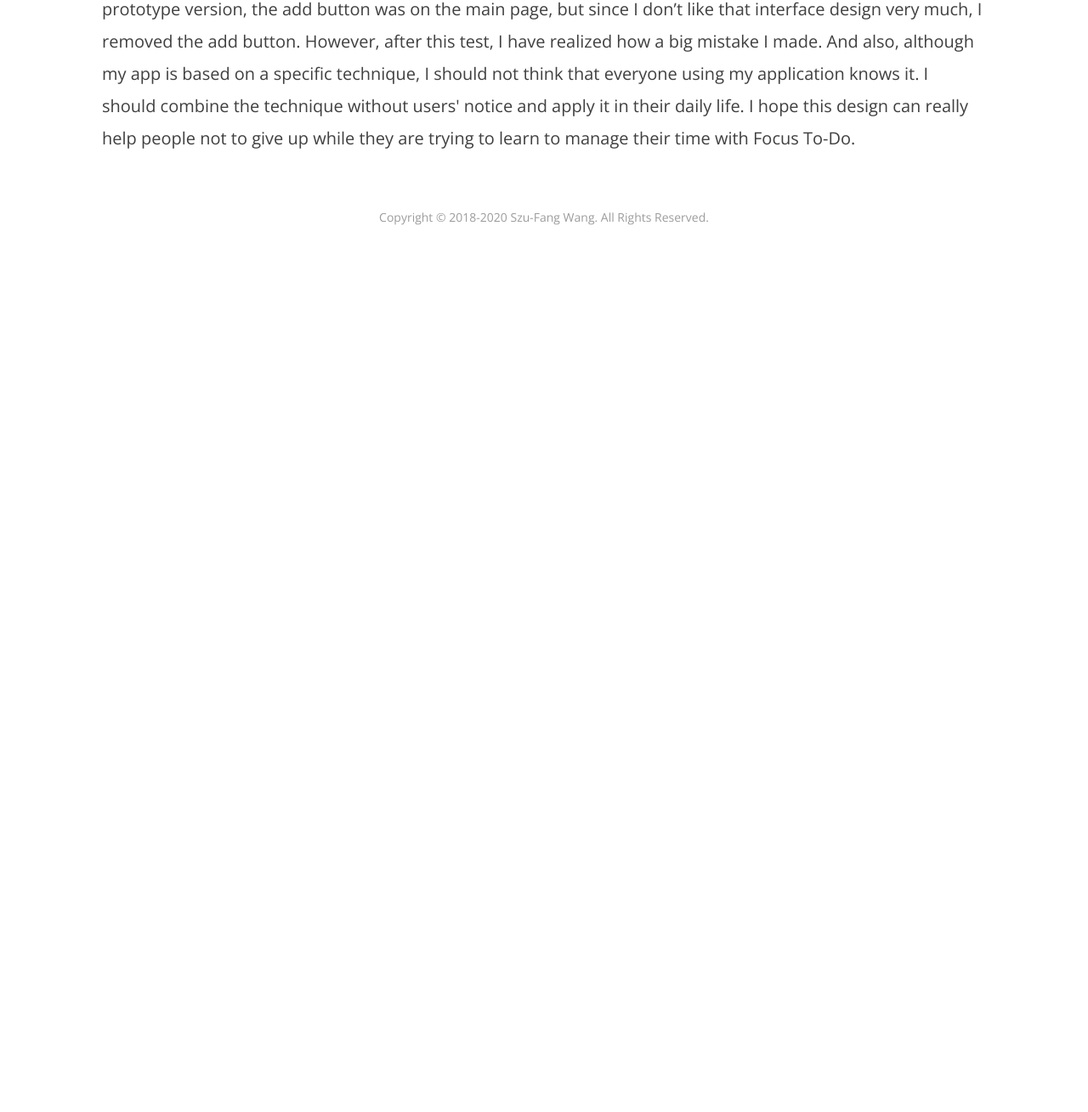
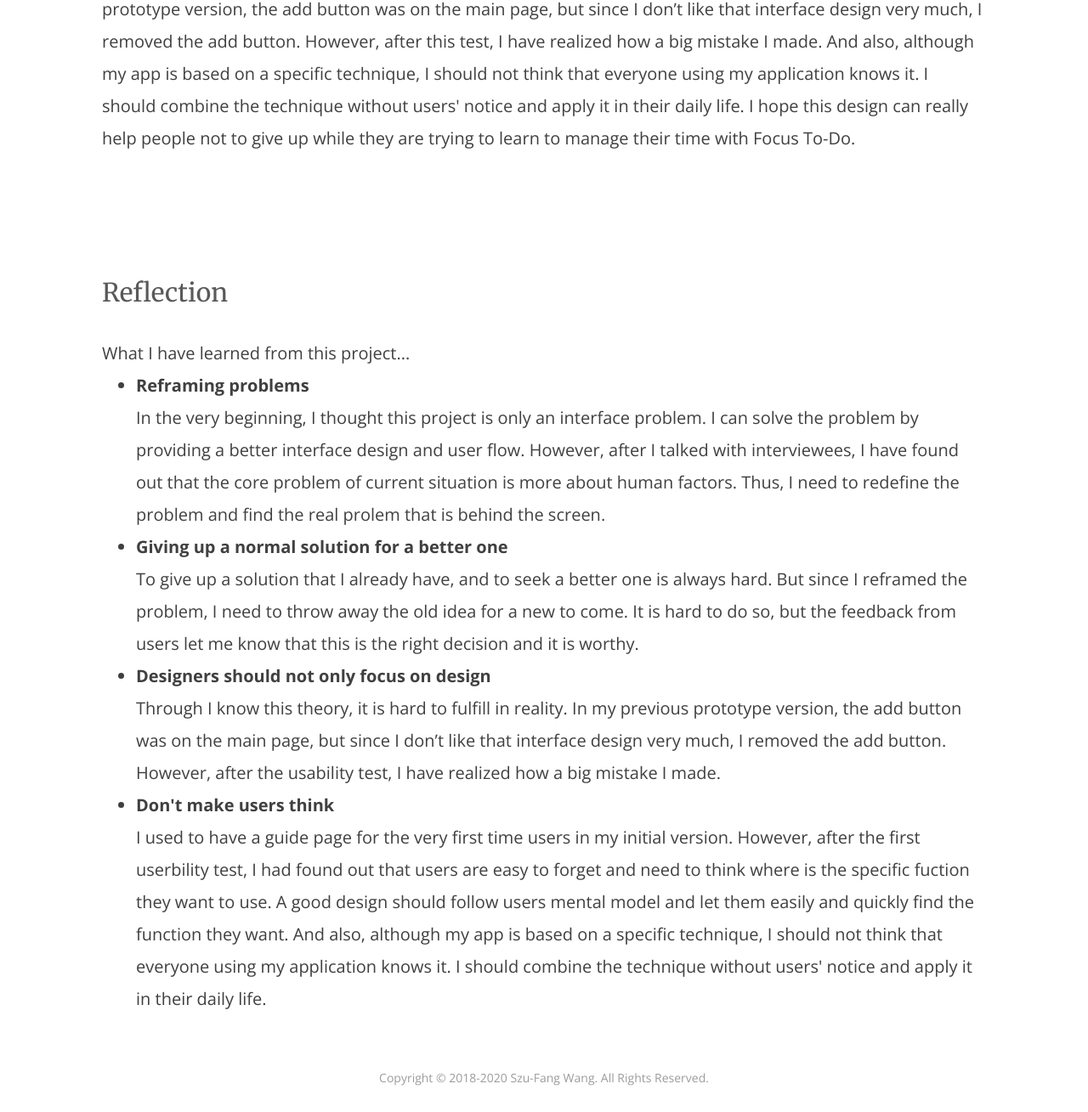
Before and after one commit to szufang/szufang.github.io, a website: page pomodoro.html in a window 1280 px wide. Shown: the part 10442-11751 px from the top of the page at 85% size. Before the commit the page ends 10738 px from the top, so only its background shows below. Drawn offline with nearby package versions, Linux system fonts and the light colour scheme.

Commit message:
add google analytics for pomodoro

```diff
--- a/pomodoro.html
+++ b/pomodoro.html
@@ -5,7 +5,14 @@
 <html lang="en" style="background-color: #ffffff;">
 
 <head>
-
+    <!-- Global site tag (gtag.js) - Google Analytics -->
+    <script async src="https://www.googletagmanager.com/gtag/js?id=UA-143883816-1"></script>
+    <script>
+        window.dataLayer = window.dataLayer || [];
+        function gtag() { dataLayer.push(arguments); }
+        gtag('js', new Date());
+        gtag('config', 'UA-143883816-1');
+    </script>
     <!-- TITLE OF SITE -->
     <title>Szu-Fang | Portfolio - focus to-do</title>
     <!-- Meta -->
@@ -589,6 +596,7 @@
 
                                 <div class="row ">
                                     <div class="col-sm-12">
+
                                         <h5>During this redesign project, I have learned a lot from my interviewees and
                                             usability testers. Besides the problem that I already knew in the beginning,
                                             interviewees had let me notice that there still are
@@ -606,6 +614,66 @@
                                             without users' notice and apply it in their daily life. I hope this design
                                             can really help people not to give up while they are trying to learn to
                                             manage their time with Focus To-Do.
+                                        </h5>
+                                    </div>
+                                </div>
+                            </div>
+                        </div>
+                    </div>
+                </div>
+            </div>
+            <div class=" section section-item dark-background" id="conclusion">
+                <div class="inner-container ">
+                    <div class="container ">
+                        <div style="text-align:left;">
+                            <div class="subtitle p-l-50 p-r-50 p-t-50 p-b-50">
+                                <h3 style="color: #595959;">Reflection</h3>
+
+                                <div class="row ">
+                                    <div class="col-sm-12">
+
+                                        <h5>
+                                            What I have learned from this project...
+                                            <ul>
+                                                <li><b>Reframing problems</b> <br>In the very beginning, I thought this
+                                                    project is only an interface problem. I can solve the problem by
+                                                    providing a better interface design and user flow. However, after I
+                                                    talked with interviewees, I have found out that the core problem of
+                                                    current situation is more about human factors. Thus, I need to
+                                                    redefine the problem and find the real prolem that is behind the
+                                                    screen.
+                                                </li>
+                                                <li>
+                                                    <b>Giving up a normal solution for a better one</b><br> To give up a
+                                                    solution that I already have, and to seek a better one is always
+                                                    hard. But since I reframed the problem, I need to throw away the old
+                                                    idea for a new to come. It is hard to do so, but the feedback from
+                                                    users let me know that this is the right decision and it is worthy.
+                                                </li>
+                                                <li>
+                                                    <b>Designers should not only focus on
+                                                        design</b> <br>Through I know this theory, it is hard to fulfill
+                                                    in reality. In my previous
+                                                    prototype version, the add button was on the main page, but since I
+                                                    don’t
+                                                    like that interface design very much, I removed the add button.
+                                                    However,
+                                                    after the usability test, I have realized how a big mistake I made.
+                                                </li>
+                                                <li>
+                                                    <b>Don't make users think</b><br> I used to have a guide page for
+                                                    the very first time users in my initial version. However, after the
+                                                    first userbility test, I had found out that users are easy to forget
+                                                    and need to think where is the specific fuction they want to use. A
+                                                    good design should follow users mental model and let them easily and
+                                                    quickly find the function they want. And also,
+                                                    although my app is based on a specific technique, I should not think
+                                                    that
+                                                    everyone using my application knows it. I should combine the
+                                                    technique
+                                                    without users' notice and apply it in their daily life.
+                                                </li>
+                                            </ul>
                                         </h5>
                                     </div>
                                 </div>
```
Also changed, not shown: 1 other file.
